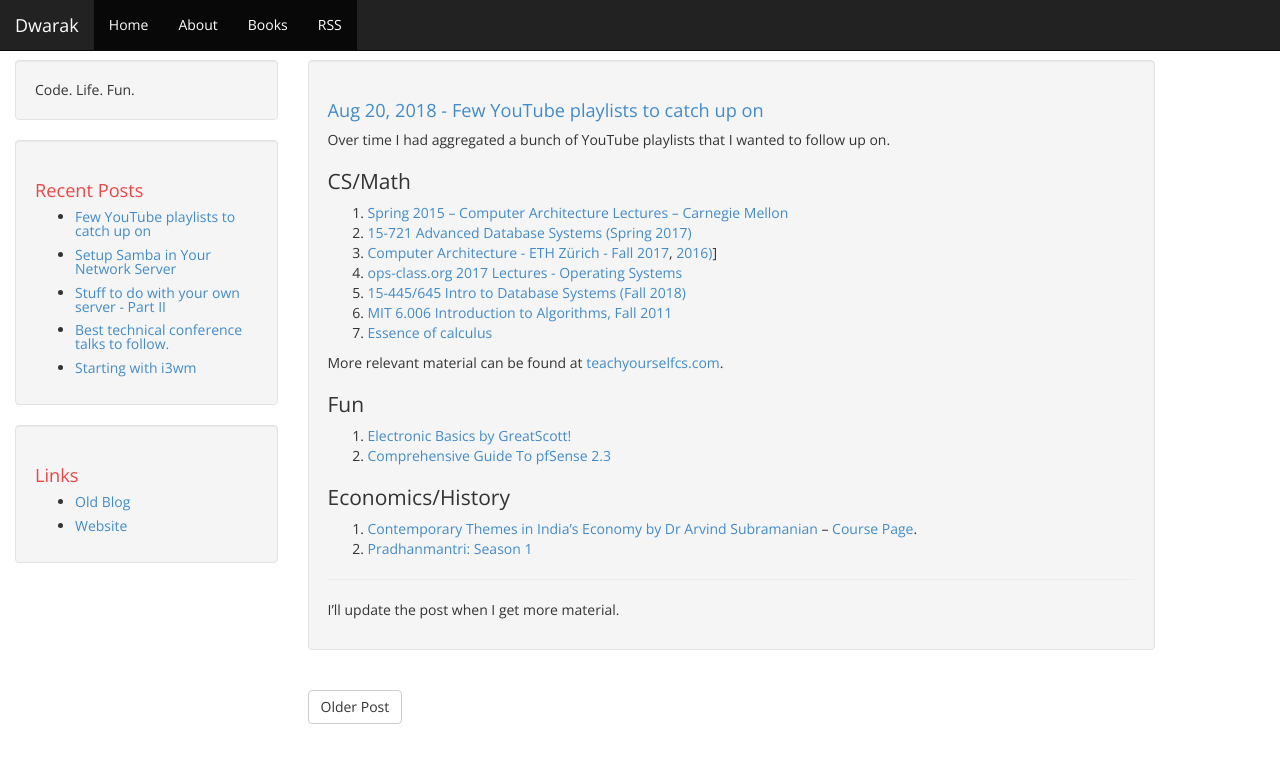
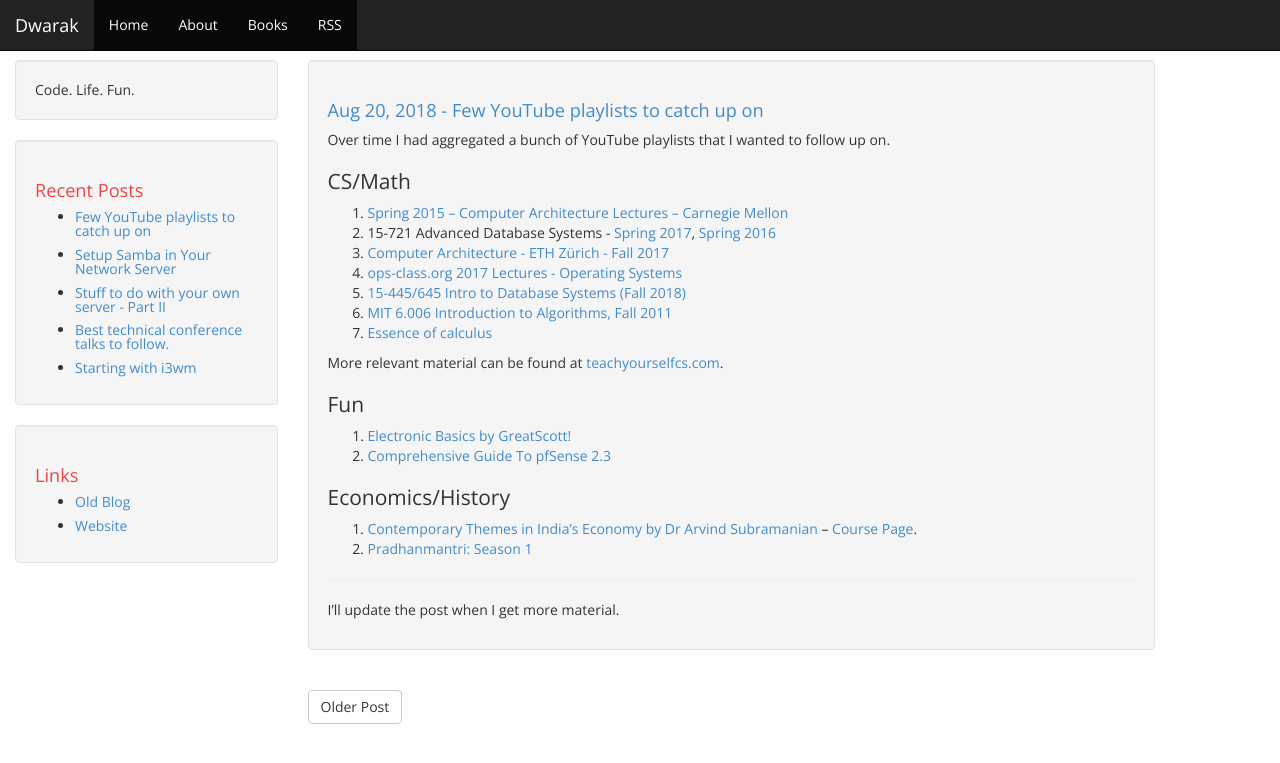
Before and after one commit to dtsdwarak/blog, a Jekyll site: the page built from collections/_posts/2018-08-20-Few-Playlists-To-Catch-Up-On.md, in a window 1280 px wide. Shown: the top 763 px of the page. Built offline with Jekyll 4.4.1, drawn with Linux system fonts in a browser that asks for light colours.

Commit message:
Fix 2016 Advanced Database Systems link

```diff
--- a/collections/_posts/2018-08-20-Few-Playlists-To-Catch-Up-On.md
+++ b/collections/_posts/2018-08-20-Few-Playlists-To-Catch-Up-On.md
@@ -9,8 +9,8 @@ Over time I had aggregated a bunch of YouTube playlists that I wanted to follow
 ## CS/Math
 
 1. [Spring 2015 -- Computer Architecture Lectures -- Carnegie Mellon](https://www.youtube.com/playlist?list=PL5PHm2jkkXmi5CxxI7b3JCL1TWybTDtKq)
-2. [15-721 Advanced Database Systems (Spring 2017)](https://www.youtube.com/playlist?list=PLSE8ODhjZXjYgTIlqf4Dy9KQpQ7kn1Tl0)
-3. [Computer Architecture - ETH Zürich - Fall 2017](https://www.youtube.com/playlist?list=PL5Q2soXY2Zi9OhoVQBXYFIZywZXCPl4M_), [2016)](https://www.youtube.com/playlist?list=PLSE8ODhjZXjbisIGOepfnlbfxeH7TW-8O)]
+2. 15-721 Advanced Database Systems - [Spring 2017](https://www.youtube.com/playlist?list=PLSE8ODhjZXjYgTIlqf4Dy9KQpQ7kn1Tl0), [Spring 2016](https://www.youtube.com/playlist?list=PLSE8ODhjZXjbisIGOepfnlbfxeH7TW-8O)
+3. [Computer Architecture - ETH Zürich - Fall 2017](https://www.youtube.com/playlist?list=PL5Q2soXY2Zi9OhoVQBXYFIZywZXCPl4M_)
 4. [ops-class.org 2017 Lectures - Operating Systems](https://www.youtube.com/playlist?list=PLE6LEE8y2Jp_z8pkiuvHo7Vz-eQEKsk-I)
 5. [15-445/645 Intro to Database Systems (Fall 2018)](https://www.youtube.com/playlist?list=PLSE8ODhjZXja3hgmuwhf89qboV1kOxMx7)
 6. [MIT 6.006 Introduction to Algorithms, Fall 2011](https://www.youtube.com/playlist?list=PLUl4u3cNGP61Oq3tWYp6V_F-5jb5L2iHb)
```
